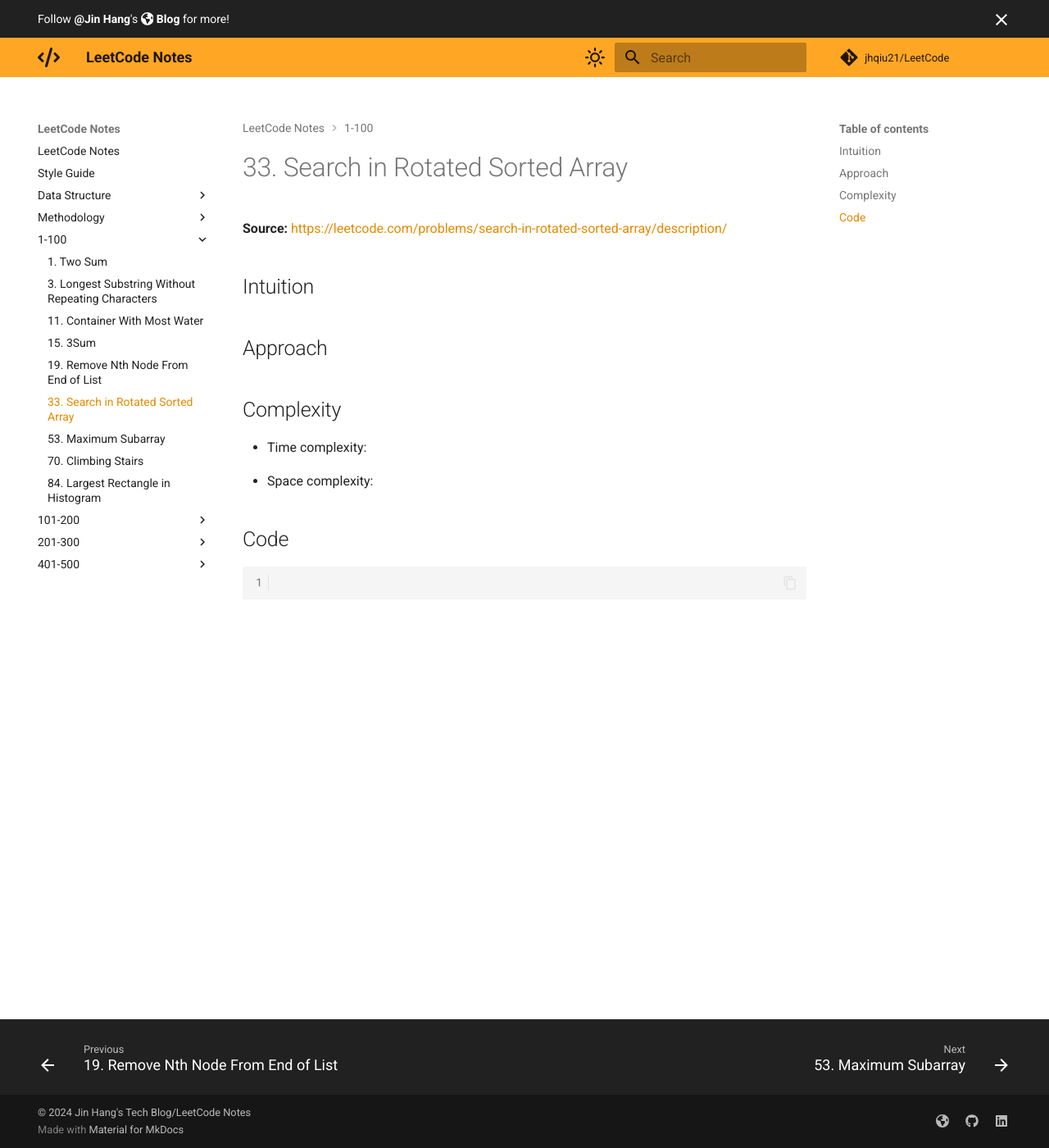
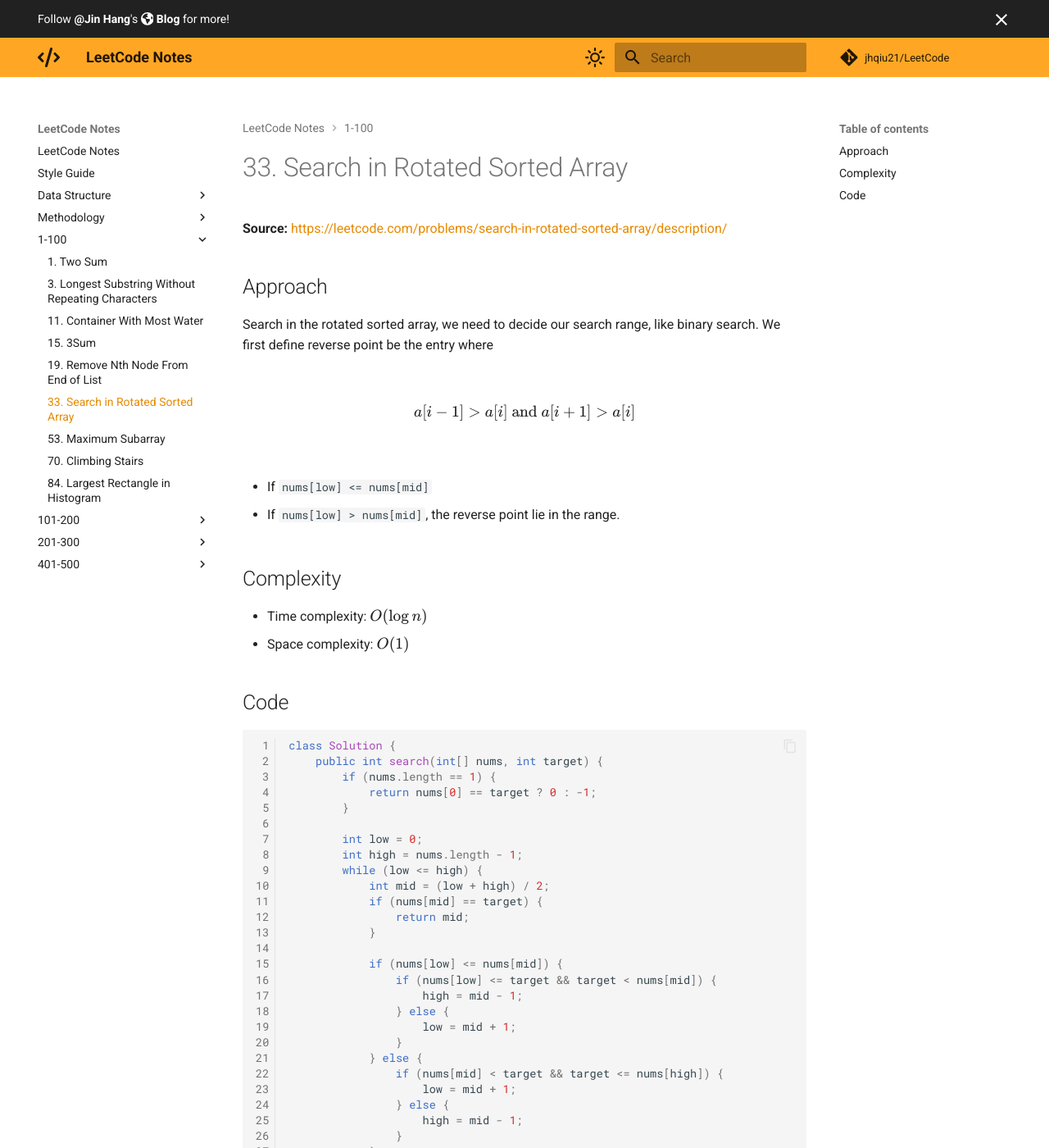
Before and after one commit to jhqiu21/LeetCode, an MkDocs documentation site: the page built from docs/1-100/33. Search in Rotated Sorted Array.md, in a window 1280 px wide and 1400 px high. Shown: the whole window at 82% size. Built offline with MkDocs 1.6.1 and Material for MkDocs 9.7.7, drawn with Linux system fonts in a browser that asks for light colours; comment, search, counter and statistics services are not loaded; some of the changed text lies outside the part shown.

Commit message:
Add solutions

````diff
--- a/docs/1-100/33. Search in Rotated Sorted Array.md
+++ b/docs/1-100/33. Search in Rotated Sorted Array.md
@@ -1,20 +1,51 @@
 # 33. Search in Rotated Sorted Array
 **Source:** [https://leetcode.com/problems/search-in-rotated-sorted-array/description/](https://leetcode.com/problems/search-in-rotated-sorted-array/description/)
 
-## Intuition
-<!-- Describe your first thoughts on how to solve this problem. -->
+## Approach
+Search in the rotated sorted array, we need to decide our search range, like binary search.
+We first define reverse point be the entry where
 
-## Approach
-<!-- Describe your approach to solving the problem. -->
+$$a[i - 1] > a[i] \text{ and } a[i + 1] > a[i]$$
+
+- If `nums[low] <= nums[mid]`
+
+- If `nums[low] > nums[mid]`, the reverse point lie in the range.
 
 ## Complexity
-- Time complexity:
-<!-- Add your time complexity here, e.g. $$O(n)$$ -->
-
-- Space complexity:
-<!-- Add your space complexity here, e.g. $$O(n)$$ -->
-
+- Time complexity: $O(\log n)$
+- Space complexity: $O(1)$
 ## Code
 ``` java linenums="1"
+class Solution {
+    public int search(int[] nums, int target) {
+        if (nums.length == 1) {
+            return nums[0] == target ? 0 : -1;
+        }
 
+        int low = 0;
+        int high = nums.length - 1;
+        while (low <= high) {
+            int mid = (low + high) / 2;
+            if (nums[mid] == target) {
+                return mid;
+            }
+
+            if (nums[low] <= nums[mid]) {
+                if (nums[low] <= target && target < nums[mid]) {
+                    high = mid - 1;
+                } else {
+                    low = mid + 1;
+                }
+            } else {
+                if (nums[mid] < target && target <= nums[high]) {
+                    low = mid + 1;
+                } else {
+                    high = mid - 1;
+                }
+            }
+            // mid = (low + high) / 2;
+        }
+        return -1;
+    }
+}
 ```
````
Also changed, not shown: docs/1-100/53. Maximum Subarray.md (+17 -1 lines), docs/201-300/207. Course Schedule.md (added, +66 -0 lines).
